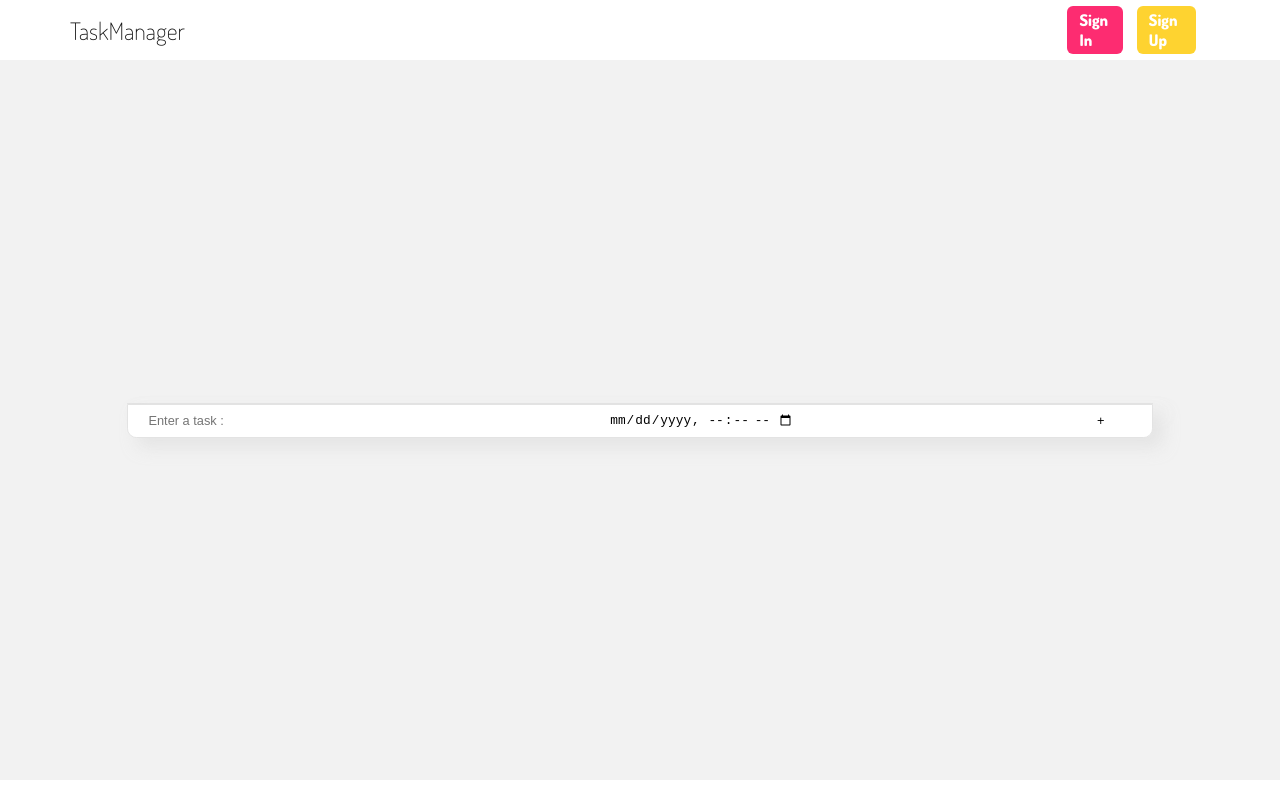
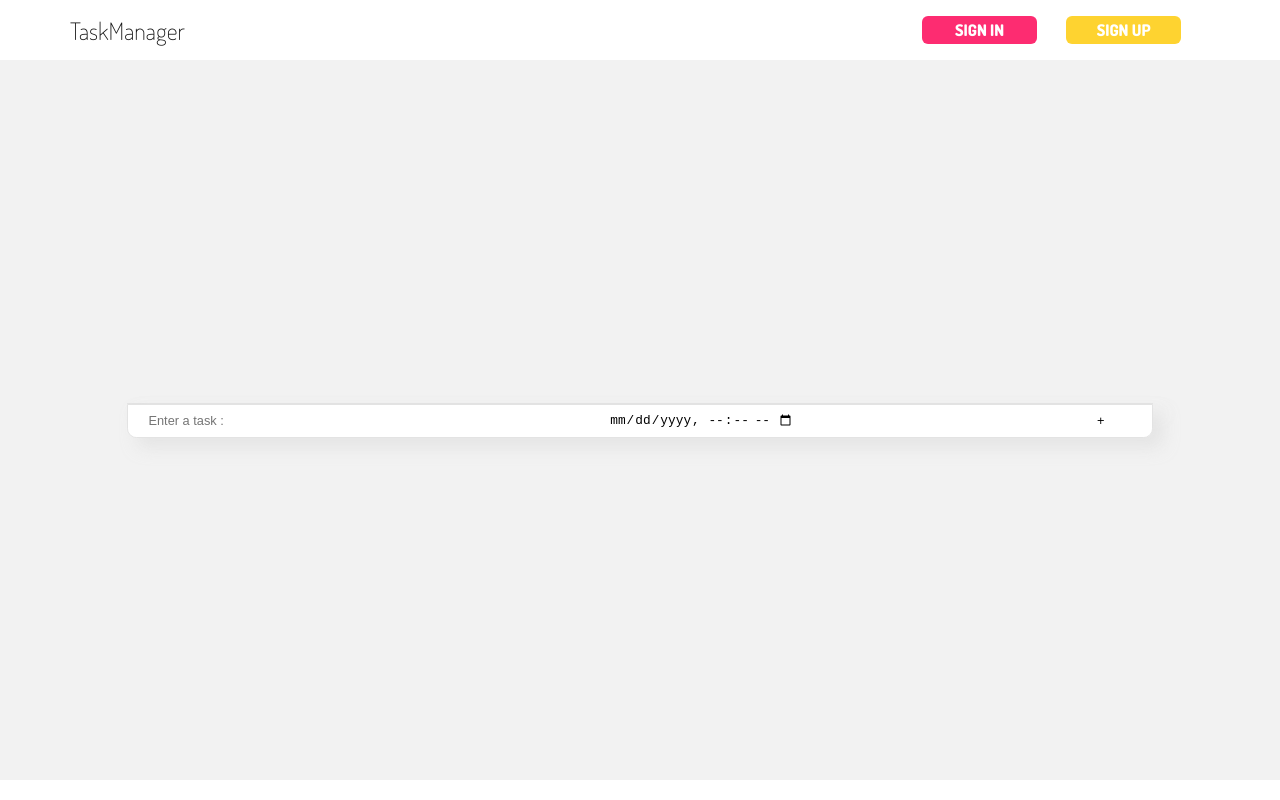
Before and after one commit to m2lovric/Prototyp_todo, a Gatsby site: page / in a window 1280 px wide. Built offline with nearby package versions, Linux system fonts and the light colour scheme; Gatsby itself is replaced by a stand-in of ours.

Commit message:
Header links update

```diff
--- a/src/scss/03-layout/header.scss
+++ b/src/scss/03-layout/header.scss
@@ -37,6 +37,10 @@ header {
     }
 
     .link {
+      display: flex;
+      justify-content: center;
+      align-items: center;
+      width: 120px;
       font-family: 'Dosis', sans-serif;
       font-size: 1rem;
       font-weight: 800;
@@ -45,6 +49,7 @@ header {
       padding: 0.25rem 0.75rem;
       border-radius: 6px;
       text-decoration: none;
+      text-transform: uppercase;
       border: none;
       outline: none;
     }
```
